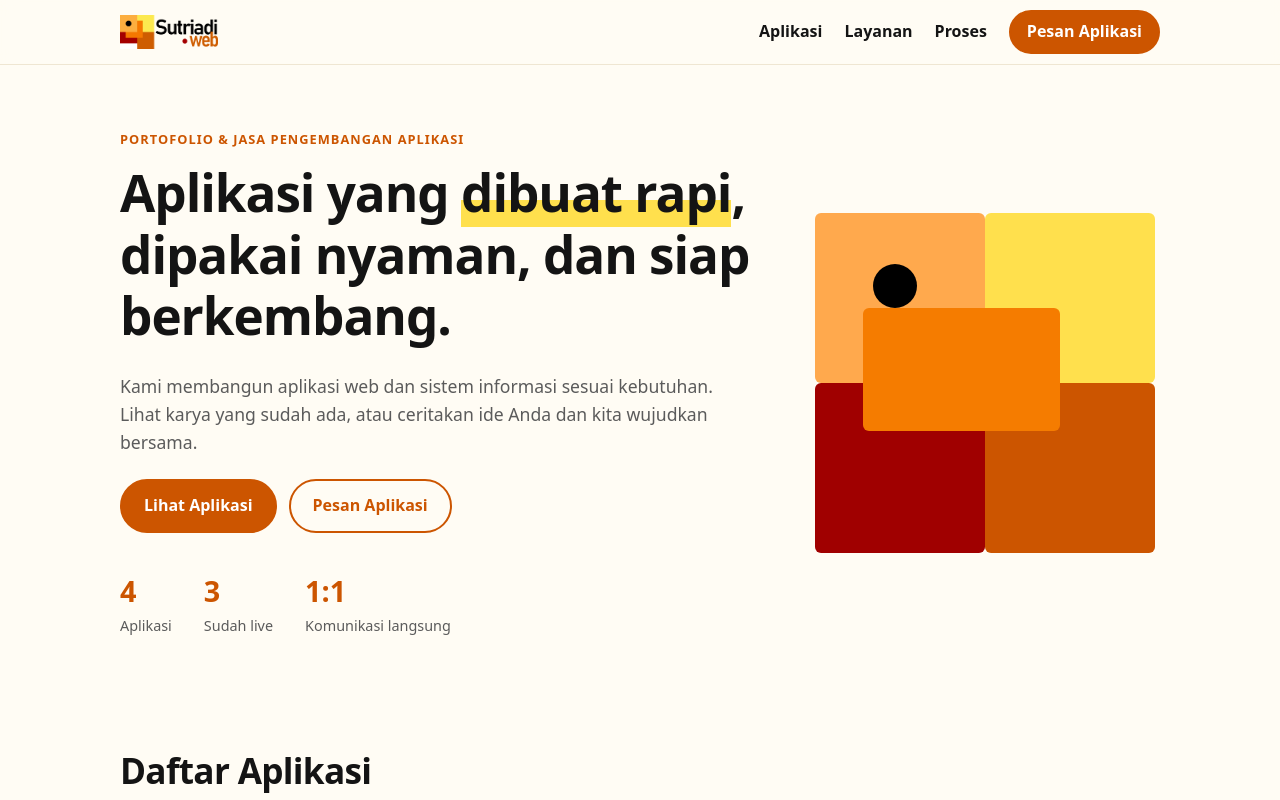
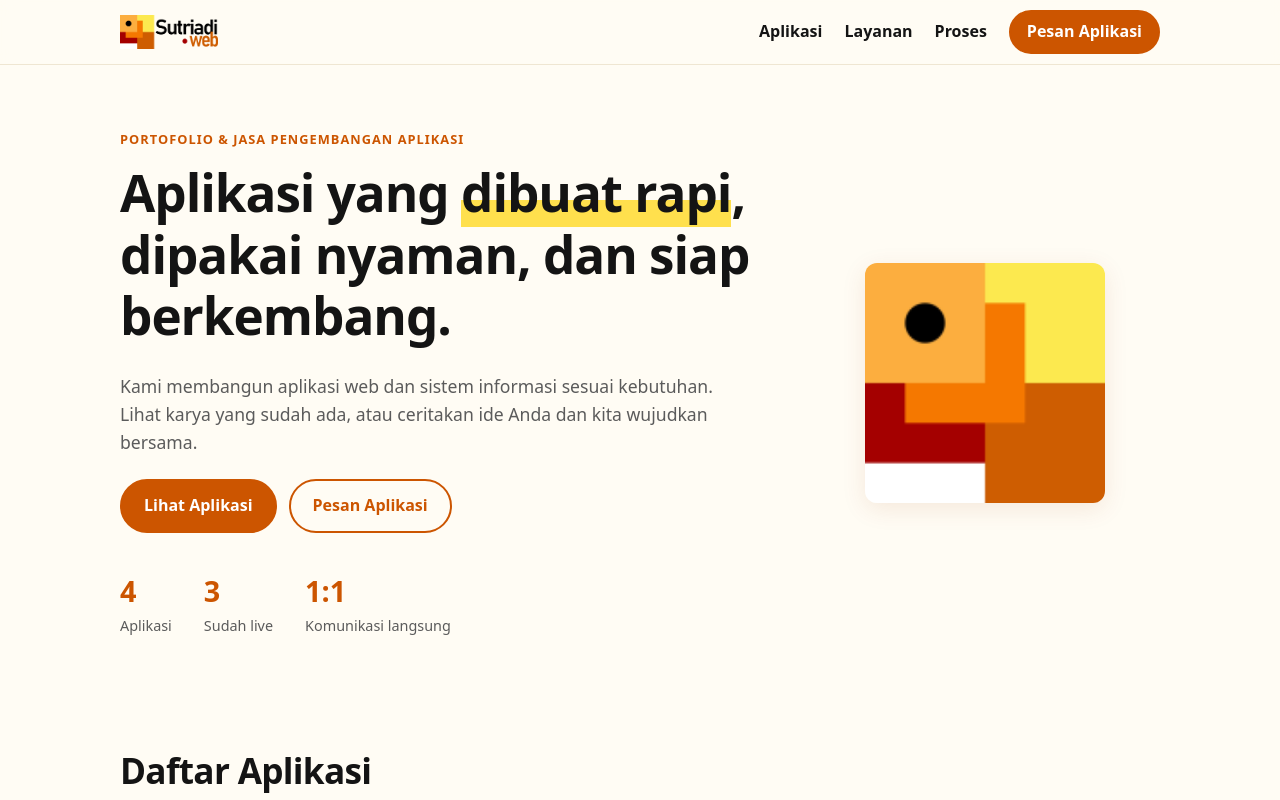
Before and after one commit to isutriadi/sutriadi-web, a plain HTML site: page index.html in a window 1280 px wide. Shown: the top 800 px of the page. Drawn offline with Linux system fonts and the light colour scheme.

Commit message:
Use original logo in hero instead of recreated blocks
Co-Authored-By: Claude Sonnet 5.5 <noreply@anthropic.com>
Claude-Session: https://claude.ai/code/session_01Fw8sEkZL6HKSibQsagYNe9

```diff
--- a/index.html
+++ b/index.html
@@ -43,10 +43,7 @@
             <div><dt>1:1</dt><dd>Komunikasi langsung</dd></div>
           </dl>
         </div>
-        <div class="blocks" aria-hidden="true">
-          <span class="b b1"></span><span class="b b2"></span><span class="b b3"></span>
-          <span class="b b4"></span><span class="b b5"></span><span class="b b6"></span>
-        </div>
+        <div class="hero-logo"><img src="assets/sutriadi.png" alt="Logo Sutriadi" width="140" height="140"></div>
       </div>
     </section>
 
--- a/style.css
+++ b/style.css
@@ -39,14 +39,8 @@ h2{font-size:clamp(1.6rem,3.5vw,2.2rem)}
 .stats{display:flex;gap:32px;margin:2.2rem 0 0;padding:0}
 .stats dt{font-size:1.8rem;font-weight:800;color:var(--rust)}
 .stats dd{margin:0;color:var(--muted);font-size:.9rem}
-.blocks{position:relative;aspect-ratio:1;max-width:340px;justify-self:center;width:100%}
-.b{position:absolute;border-radius:6px}
-.b1{inset:0 50% 50% 0;background:var(--orange)}
-.b2{inset:0 0 50% 50%;background:var(--yellow)}
-.b3{inset:50% 50% 0 0;background:var(--red)}
-.b4{inset:50% 0 0 50%;background:var(--rust)}
-.b5{inset:28% 28% 36% 14%;background:var(--deep)}
-.b6{width:13%;height:13%;border-radius:50%;background:#000;left:17%;top:15%}
+.hero-logo{justify-self:center}
+.hero-logo img{width:min(240px,60vw);height:auto;border-radius:12px;box-shadow:var(--shadow)}
 
 .section{padding:64px 0}
 .section.alt{background:#fff5df}
@@ -96,7 +90,7 @@ input:focus,select:focus,textarea:focus{border-color:var(--yellow);outline:none}
 
 @media(max-width:780px){
   .hero-in,.order-in{grid-template-columns:1fr}
-  .blocks{max-width:220px;order:-1}
+  .hero-logo{order:-1}
   .nav-toggle{display:block}
   #menu{display:none;position:absolute;top:64px;left:0;right:0;background:var(--bg);flex-direction:column;padding:16px 20px;border-bottom:1px solid var(--line);align-items:flex-start}
   #menu.open{display:flex}
```
